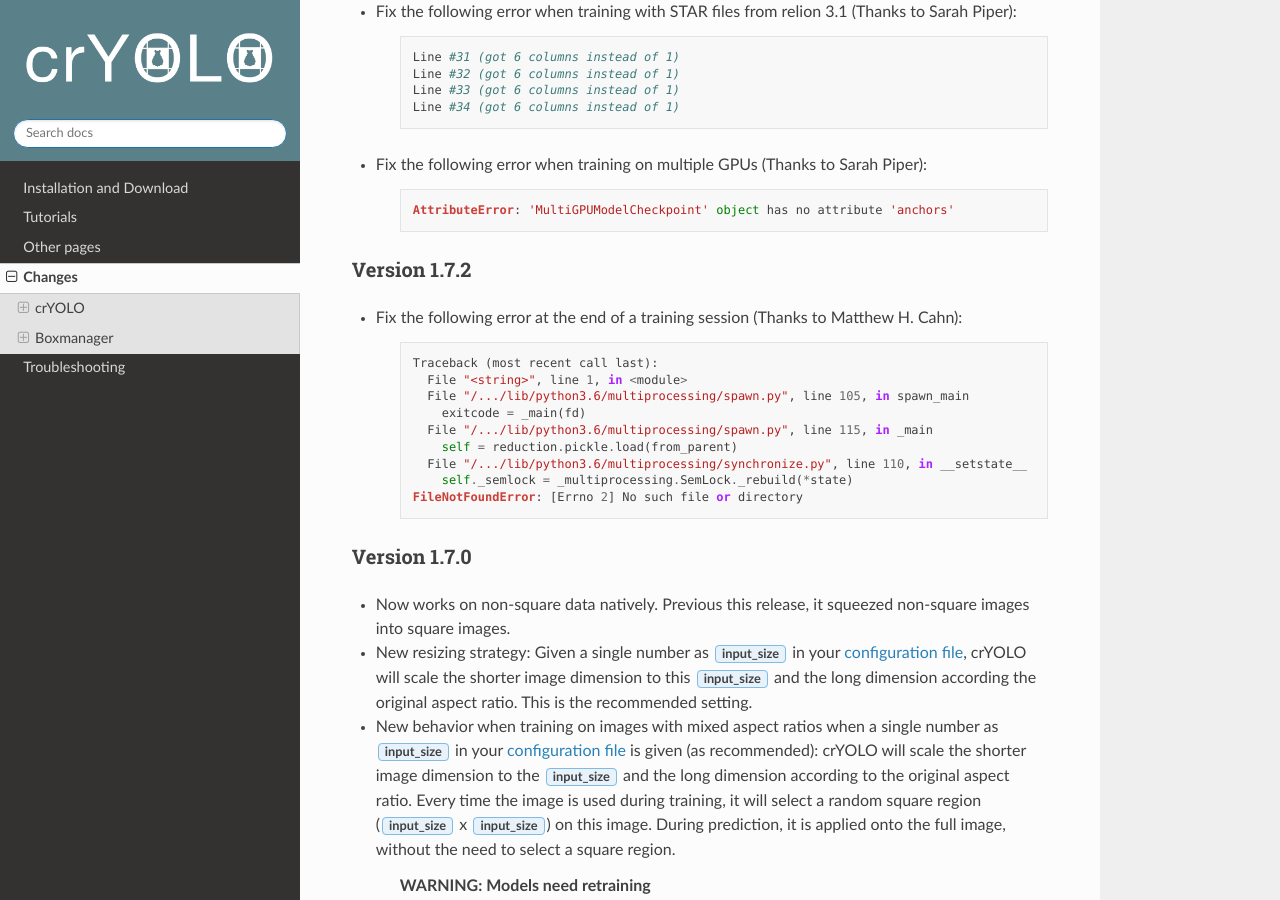
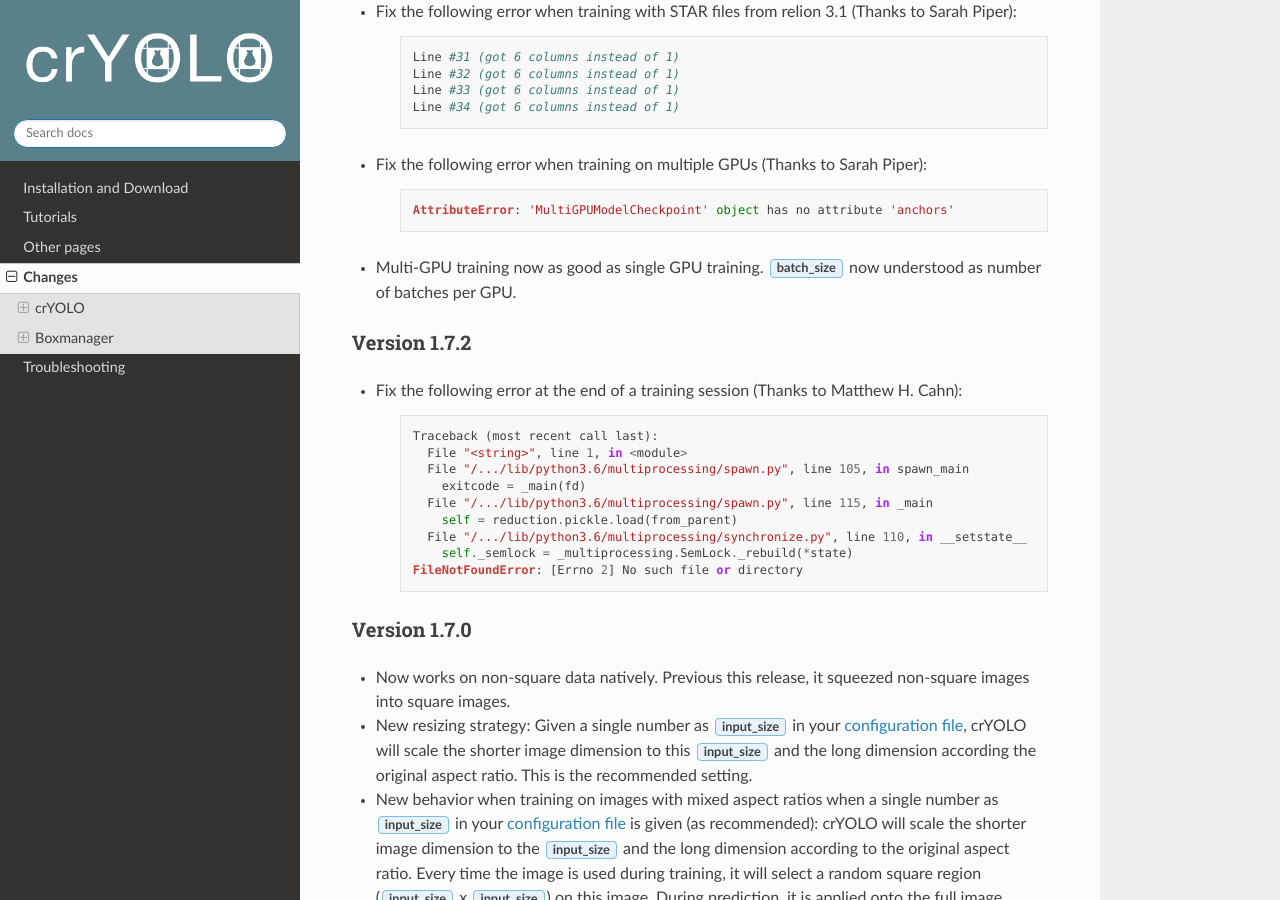
Before and after one commit to MPI-Dortmund/cryolo, a Sphinx documentation site: the page built from source/changes.rst, in a window 1280 px wide and 900 px high, scrolled down 314 px. Built offline with Sphinx 7.4.7 and the Read the Docs theme 2.0.0, drawn with Linux system fonts in a browser that asks for light colours.

Commit message:
add missing change for 1.7.3

```diff
--- a/source/changes.rst
+++ b/source/changes.rst
@@ -24,6 +24,7 @@
 
         AttributeError: 'MultiGPUModelCheckpoint' object has no attribute 'anchors'
 
+* Multi-GPU training now as good as single GPU training. :guilabel:`batch_size` now understood as number of batches per GPU.
 
 Version 1.7.2
 *************
```
